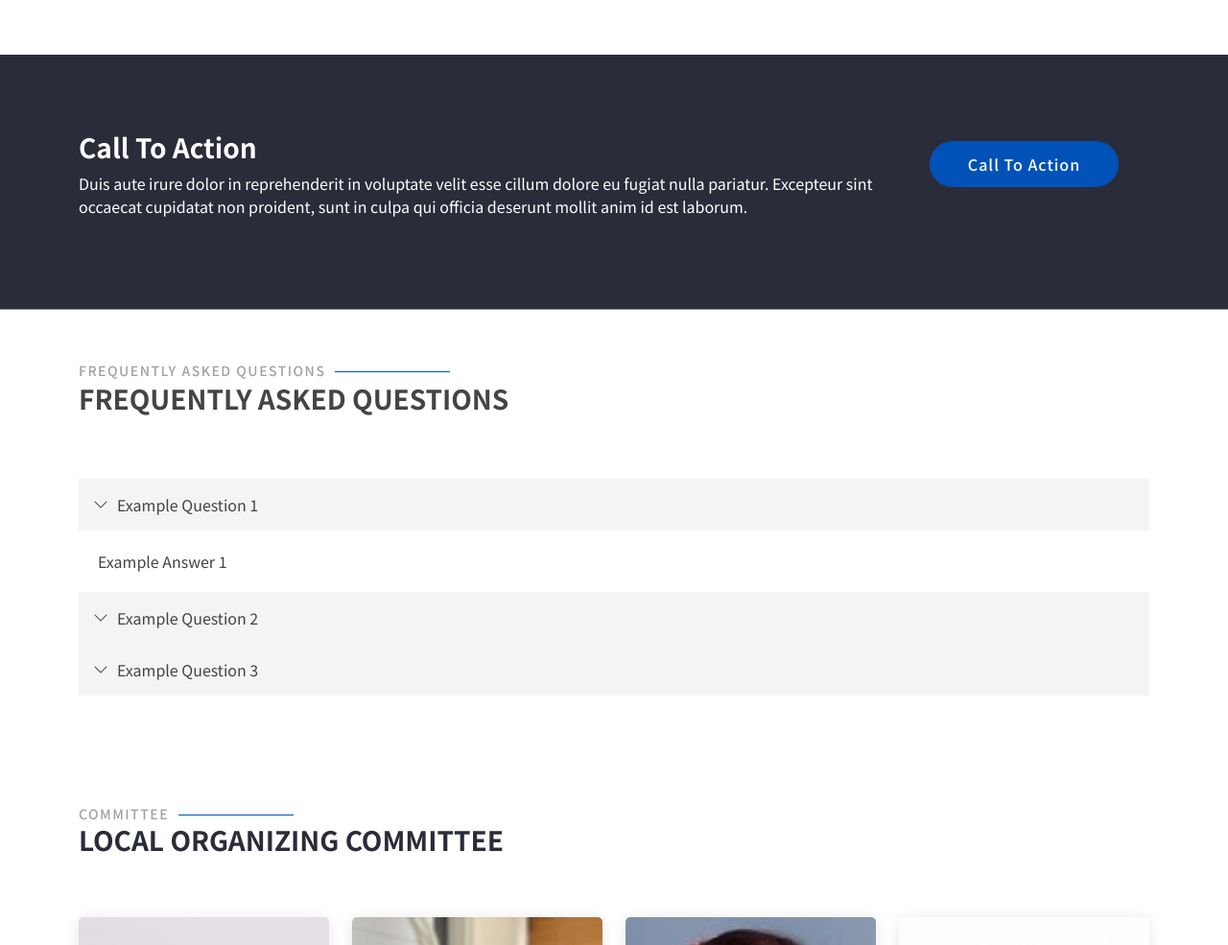
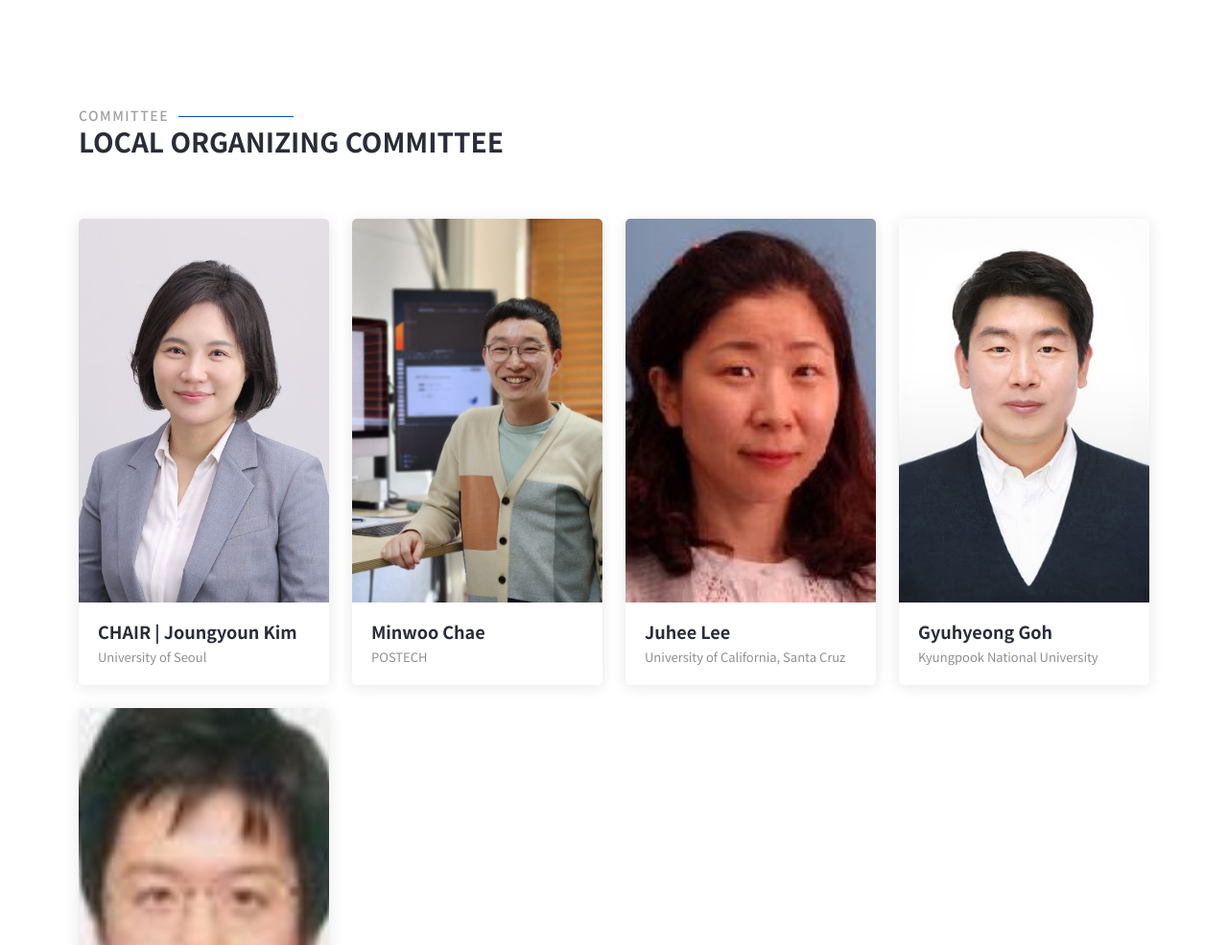
Before and after one commit to bnpnetworking2026/bnpnetworking2026, a plain HTML site: page index.html in a window 1280 px wide. Shown: the part 1071-2056 px from the top of the page at 96% size. Drawn offline with Linux system fonts and the light colour scheme.

Commit message:
Remove Empty Blocks

```diff
--- a/index.html
+++ b/index.html
@@ -141,90 +141,6 @@
       </div>
 
     </section><!-- /About Section -->
-
-
-    <!-- Call To Action Section -->
-    <section id="call-to-action" class="call-to-action section dark-background">
-
-      <div class="container">
-
-        <div class="row" data-aos="zoom-in" data-aos-delay="100">
-          <div class="col-xl-9 text-center text-xl-start">
-            <h3>Call To Action</h3>
-            <p>Duis aute irure dolor in reprehenderit in voluptate velit esse cillum dolore eu fugiat nulla pariatur. Excepteur sint occaecat cupidatat non proident, sunt in culpa qui officia deserunt mollit anim id est laborum.</p>
-          </div>
-          <div class="col-xl-3 cta-btn-container text-center">
-            <a class="cta-btn align-middle" href="#">Call To Action</a>
-          </div>
-        </div>
-
-      </div>
-
-    </section><!-- /Call To Action Section -->
-
-
-    <!-- Faq Section -->
-    <section id="faq" class="faq section">
-      <!-- Section Title -->
-      <div class="container section-title" data-aos="fade-up">
-        <h2>Frequently Asked Questions</h2>
-        <p>Frequently Asked Questions</p>
-      </div><!-- End Section Title -->
-
-      <div class="container" data-aos="fade-up">
-        <div class="row">
-          <div class="col-12">
-            <div class="custom-accordion" id="accordion-faq">
-              <div class="accordion-item">
-                <h2 class="mb-0">
-                  <button class="btn btn-link" type="button" data-bs-toggle="collapse" data-bs-target="#collapse-faq-1">
-                    Example Question 1
-                  </button>
-                </h2>
-
-                <div id="collapse-faq-1" class="collapse show" aria-labelledby="headingOne" data-parent="#accordion-faq">
-                  <div class="accordion-body">
-                    Example Answer 1
-                  </div>
-                </div>
-              </div>
-              <!-- .accordion-item -->
-
-              <div class="accordion-item">
-                <h2 class="mb-0">
-                  <button class="btn btn-link collapsed" type="button" data-bs-toggle="collapse" data-bs-target="#collapse-faq-2">
-                    Example Question 2
-                  </button>
-                </h2>
-
-                <div id="collapse-faq-2" class="collapse" aria-labelledby="headingTwo" data-parent="#accordion-faq">
-                  <div class="accordion-body">
-                    Example Answer 2
-                  </div>
-                </div>
-              </div>
-              <!-- .accordion-item -->
-
-              <div class="accordion-item">
-                <h2 class="mb-0">
-                  <button class="btn btn-link collapsed" type="button" data-bs-toggle="collapse" data-bs-target="#collapse-faq-3">
-                    Example Question 3
-                  </button>
-                </h2>
-
-                <div id="collapse-faq-3" class="collapse" aria-labelledby="headingThree" data-parent="#accordion-faq">
-                  <div class="accordion-body">
-                    Example Answer 3
-                  </div>
-                </div>
-              </div>
-            <!-- .accordion-item -->
-
-            </div>
-          </div>
-        </div>
-      </div>
-    </section><!-- /Faq Section -->
 
     <!-- Team Section -->
     <section id="organizing" class="team section">
```
